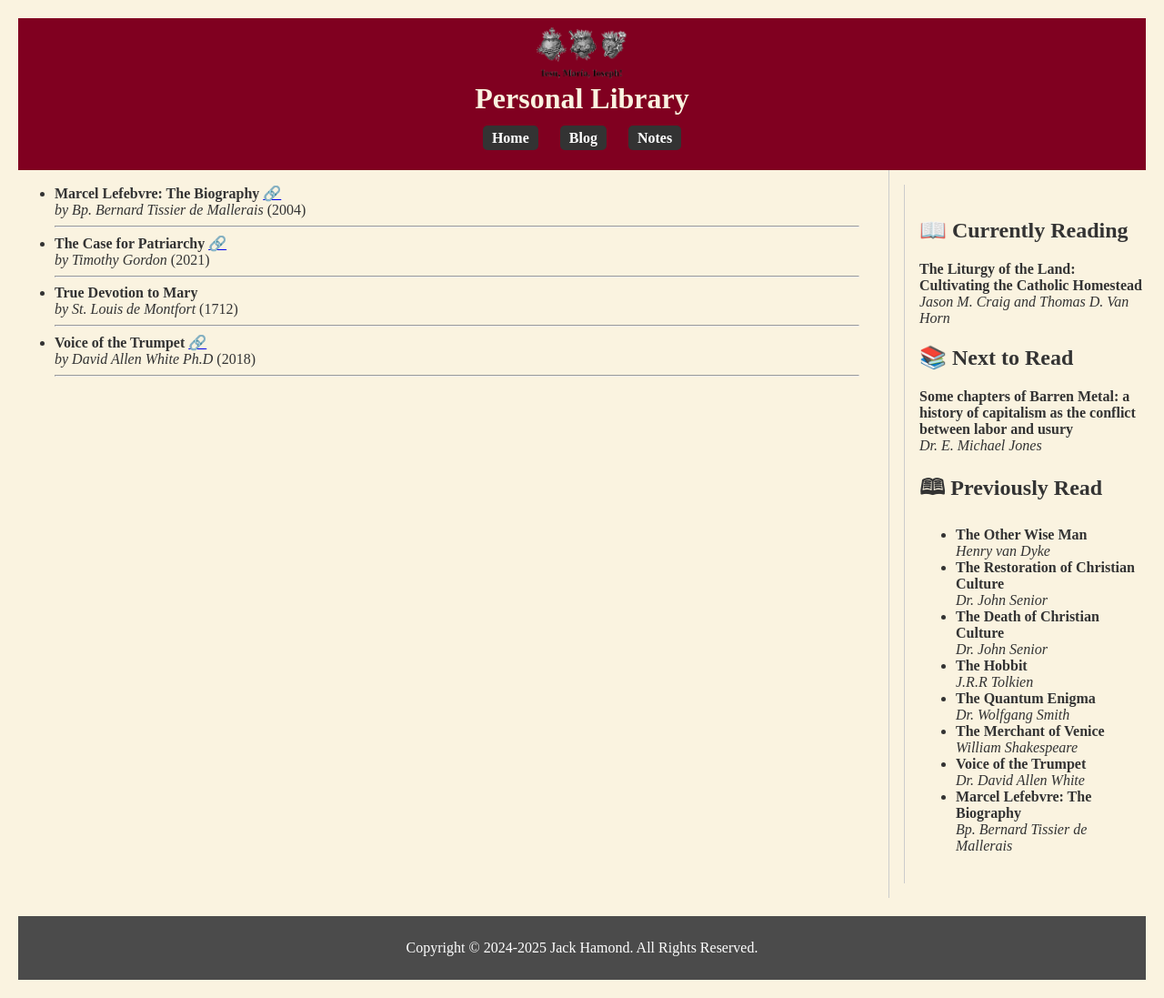
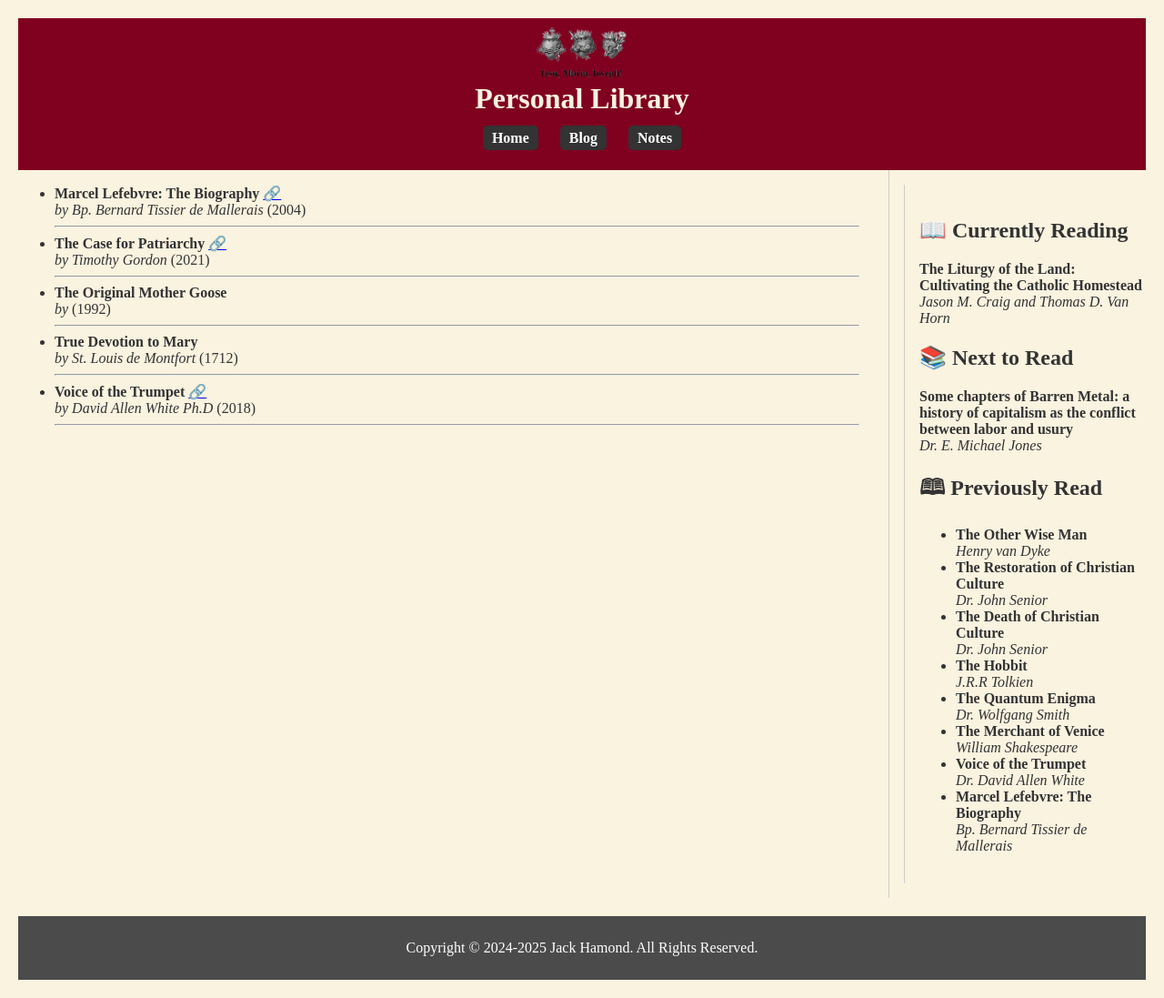
Before and after one commit to jackhamond/jackhamond.github.io, a Jekyll site: the page built from indices/library.md, in a window 1280 px wide and 1097 px high. Shown: the whole window at 91% size. Built offline with Jekyll 4.4.1, drawn with Linux system fonts in a browser that asks for light colours.

Commit message:
Update library.yml

```diff
--- a/_data/library/library.yml
+++ b/_data/library/library.yml
@@ -8,6 +8,10 @@
   published: 2021
   link: "https://www.timothyjgordon.com/publications#comp-l6wmo2ea"
 
+- title: "The Original Mother Goose"
+  author: ""
+  published: 1992
+
 - title: "True Devotion to Mary"
   author: "St. Louis de Montfort"
   published: 1712
```
